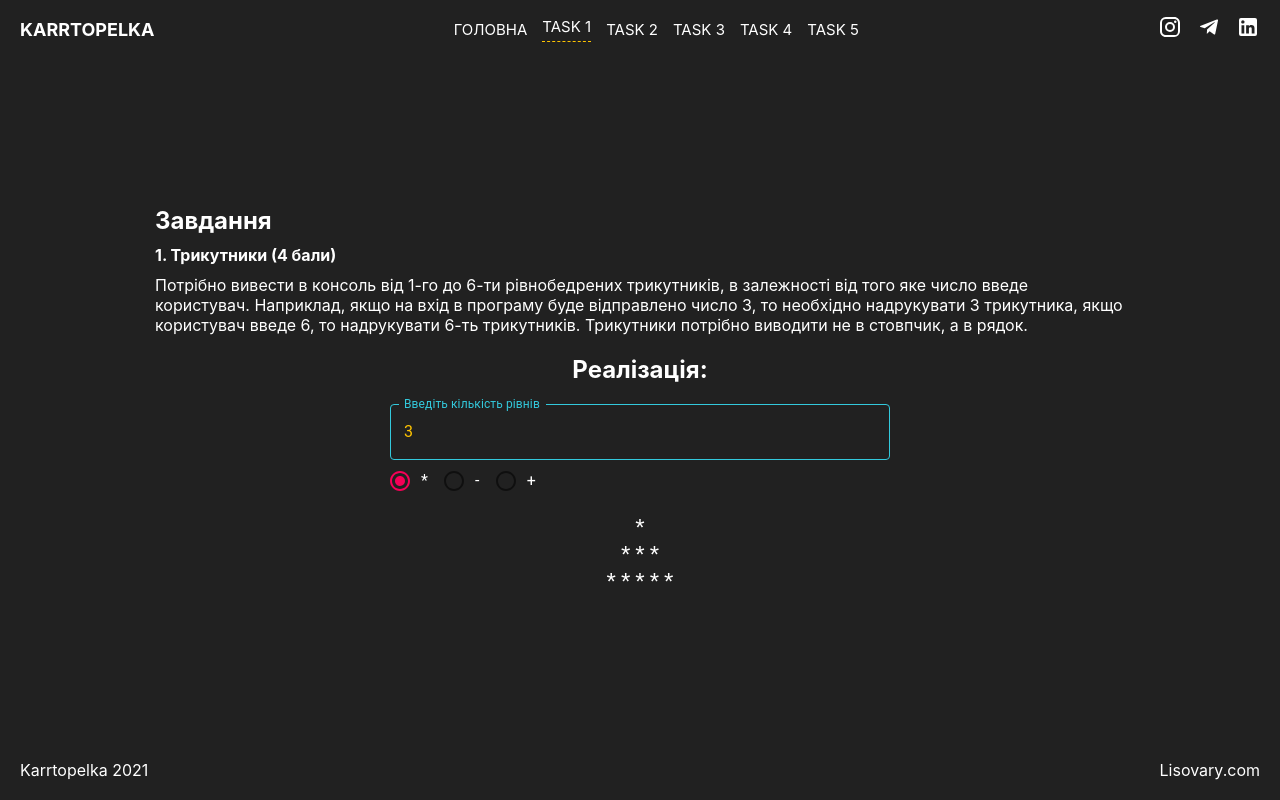
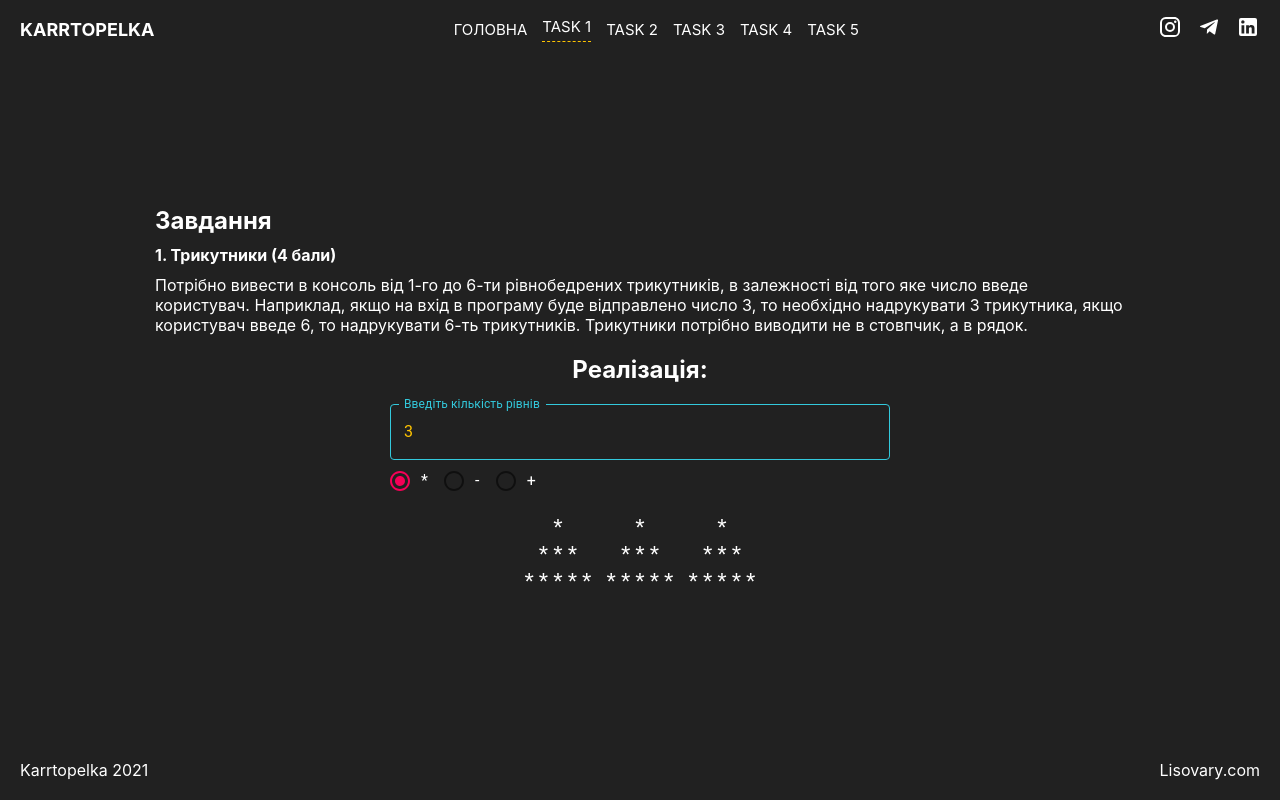
Before and after one commit to karrtopelka/test-assigment-lisovary, a React (Create React App) app: page /task1 in a window 1280 px wide. Built offline with nearby package versions, Linux system fonts and the light colour scheme.

Commit message:
updated first task

```diff
--- a/src/pages/Task1/Task1.js
+++ b/src/pages/Task1/Task1.js
@@ -77,7 +77,12 @@ const Task1 = () => {
               <FormControlLabel value="+" control={<Radio />} label="+" />
             </RadioGroup>
           </div>
-          {isError || <pre>{builder()}</pre>}
+          <div style={{ display: "flex", gap: 10 }}>
+            {isError ||
+              [...Array(parseInt(rows))].map((e, i) => (
+                <pre key={i}>{builder()}</pre>
+              ))}
+          </div>
         </div>
       </Fade>
     </div>
```
Also changed, not shown: 1 other file (tests, documents, lock files or other folders).
